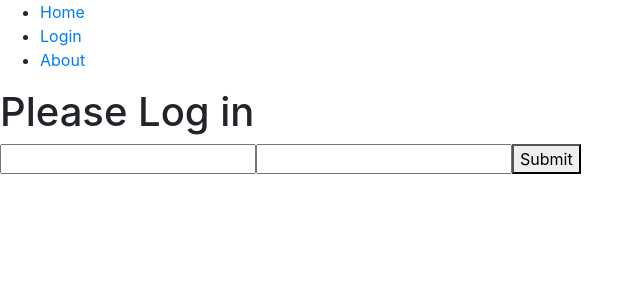
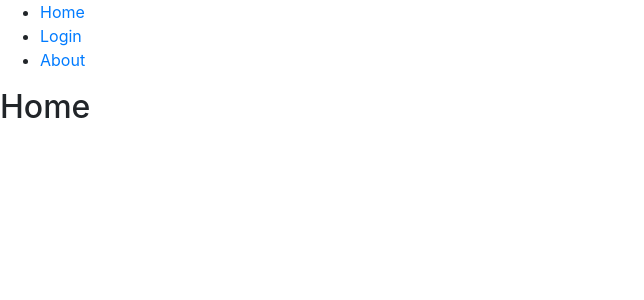
Before and after one commit to VladFiliucov/frontend-project-lvl4, a React app: page / in a window 1280 px wide. Before the commit this address led to /login. Shown: the top 300 px of the page, without its empty margins (0-644 px from the left). Built offline with nearby package versions, Linux system fonts and the light colour scheme; the HTML template or start-up script is replaced by a standard one.

Commit message:
migrate to react-router v5

```diff
--- a/package.json
+++ b/package.json
@@ -41,8 +41,8 @@
     "pug": "^3.0.2",
     "react": "^17.0.2",
     "react-dom": "^17.0.2",
-    "react-router": "^6.0.0-beta.0",
-    "react-router-dom": "^6.0.0-beta.0",
+    "react-router": "^5.2.0",
+    "react-router-dom": "^5.2.0",
     "regenerator-runtime": "^0.13.7",
     "yup": "^0.32.9"
   },
--- a/src/components/App.jsx
+++ b/src/components/App.jsx
@@ -1,12 +1,12 @@
 import React from 'react';
 import {
   BrowserRouter as Router,
-  Routes,
+  Switch,
   Route,
   Link,
 } from 'react-router-dom';
 import Login from './Login';
-import useAuth from '../hooks/useAuth';
+// import useAuth from '../hooks/useAuth';
 
 export default function App() {
   return (
@@ -26,26 +26,40 @@ export default function App() {
           </ul>
         </nav>
 
-        <Routes>
-          <Route path="/login" element={<Login />} />
-          <Route exact path="/" element={<Home />} />
-          <Route exact path="/about" element={<About />} />
-          <Route path="*" element={<NoMatch />} />
-        </Routes>
+        <Switch>
+          <Route path="/login">
+            <Login />
+          </Route>
+          <Route exact path="/">
+            <Home />
+          </Route>
+          <Route exact path="/about">
+            <About />
+          </Route>
+          <Route path="*">
+            <NoMatch />
+          </Route>
+        </Switch>
       </div>
     </Router>
   );
 }
 
 function Home() {
-  useAuth();
+  // useAuth();
 
+  // return (
+  //   <Redirect
+  //     to={{
+  //       pathname: '/login',
+  //       state: { from: 'foo' },
+  //     }}
+  //   />
+  // );
   return <h2>Home</h2>;
 }
 
 function About() {
-  useAuth();
-
   return <h2>About</h2>;
 }
 
--- a/src/components/Login.jsx
+++ b/src/components/Login.jsx
@@ -2,7 +2,7 @@ import React, { useState, useEffect } from 'react';
 import { Formik } from 'formik';
 import * as Yup from 'yup';
 import axios from 'axios';
-import { useNavigate } from 'react-router-dom';
+// import { useNavigate } from 'react-router-dom';
 import useToken from '../hooks/useToken';
 
 const SignupSchema = Yup.object().shape({
@@ -25,7 +25,7 @@ const submitFormData = (formData) => axios({
 });
 
 const Login = () => {
-  const navigateTo = useNavigate();
+  // const navigateTo = useNavigate();
   const { saveToken } = useToken();
   const [authError, setAuthError] = useState(false);
 
@@ -48,7 +48,7 @@ const Login = () => {
             case 200:
               saveToken(data.token)
               setAuthError(false);
-              navigateTo('/');
+              // navigateTo('/');
               break;
             default:
               throw 'Wooot';
```
Also changed, not shown: 1 other file (tests, documents, lock files or other folders).
